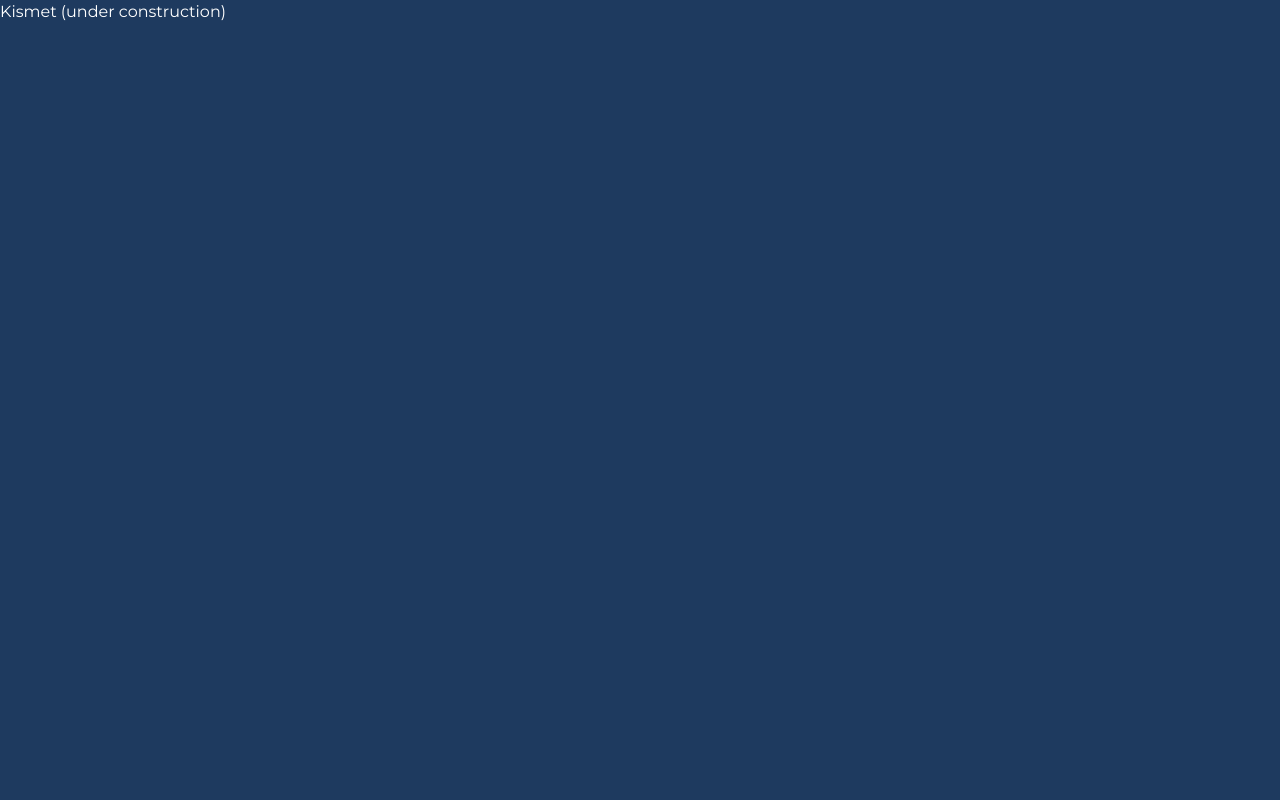
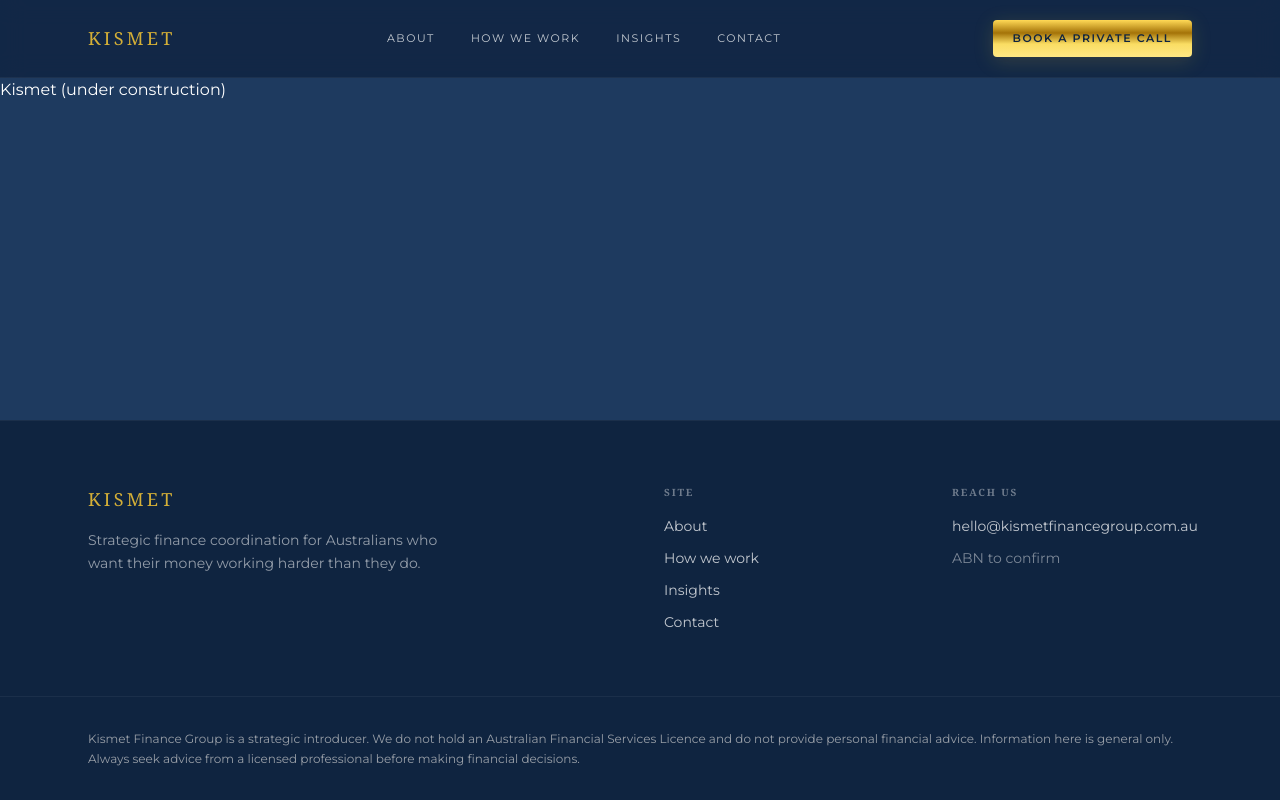
Before and after one commit to ktg-one/kismet, a Next.js app: page / in a window 1280 px wide. Built offline with nearby package versions, Linux system fonts and the light colour scheme.

Commit message:
feat: add SiteHeader, SiteFooter, ComplianceLine

```diff
--- a/app/layout.tsx
+++ b/app/layout.tsx
@@ -1,22 +1,24 @@
 import type { Metadata } from "next";
 import { Montserrat } from "next/font/google";
+import { SiteHeader } from "@/components/SiteHeader";
+import { SiteFooter } from "@/components/SiteFooter";
 import "./globals.css";
 
-const montserrat = Montserrat({
-  subsets: ["latin"],
-  display: "swap",
-  variable: "--font-montserrat",
-});
+const montserrat = Montserrat({ subsets: ["latin"], display: "swap", variable: "--font-montserrat" });
 
 export const metadata: Metadata = {
   title: "Kismet Finance Group",
-  description: "Strategic introductions for Australians who want their money to do more.",
+  description: "Strategic finance coordination for Australians.",
 };
 
 export default function RootLayout({ children }: { children: React.ReactNode }) {
   return (
     <html lang="en" className={montserrat.variable}>
-      <body className="font-sans">{children}</body>
+      <body className="font-sans bg-navy-deep text-white min-h-screen flex flex-col antialiased">
+        <SiteHeader />
+        <main className="flex-1">{children}</main>
+        <SiteFooter />
+      </body>
     </html>
   );
 }
--- /dev/null
+++ b/components/ComplianceLine.tsx
@@ -0,0 +1,7 @@
+export function ComplianceLine({ className = "" }: { className?: string }) {
+  return (
+    <p className={`text-xs text-neutral/70 leading-relaxed ${className}`}>
+      Kismet Finance Group is a strategic introducer. We do not hold an Australian Financial Services Licence and do not provide personal financial advice. Information here is general only. Always seek advice from a licensed professional before making financial decisions.
+    </p>
+  );
+}
--- /dev/null
+++ b/components/SiteFooter.tsx
@@ -0,0 +1,38 @@
+import Link from "next/link";
+import { ComplianceLine } from "./ComplianceLine";
+
+export function SiteFooter() {
+  return (
+    <footer className="mt-32 bg-navy-deep border-t border-white/5">
+      <div className="mx-auto max-w-6xl px-6 py-16 grid gap-12 md:grid-cols-4">
+        <div className="md:col-span-2">
+          <Link href="/" className="font-serif text-lg tracking-[0.18em] text-gold uppercase">Kismet</Link>
+          <p className="mt-4 text-sm text-white/55 max-w-sm leading-relaxed">
+            Strategic finance coordination for Australians who want their money working harder than they do.
+          </p>
+        </div>
+        <div>
+          <h4 className="text-[10px] uppercase tracking-[0.18em] text-white/40 mb-4">Site</h4>
+          <ul className="space-y-3 text-sm text-white/75">
+            <li><Link href="/about" className="hover:text-gold transition-colors">About</Link></li>
+            <li><Link href="/approach" className="hover:text-gold transition-colors">How we work</Link></li>
+            <li><Link href="/insights" className="hover:text-gold transition-colors">Insights</Link></li>
+            <li><Link href="/contact" className="hover:text-gold transition-colors">Contact</Link></li>
+          </ul>
+        </div>
+        <div>
+          <h4 className="text-[10px] uppercase tracking-[0.18em] text-white/40 mb-4">Reach us</h4>
+          <ul className="space-y-3 text-sm text-white/75">
+            <li><a href="mailto:hello@kismetfinancegroup.com.au" className="hover:text-gold transition-colors">hello@kismetfinancegroup.com.au</a></li>
+            <li className="text-white/45">ABN to confirm</li>
+          </ul>
+        </div>
+      </div>
+      <div className="border-t border-white/5">
+        <div className="mx-auto max-w-6xl px-6 py-8">
+          <ComplianceLine />
+        </div>
+      </div>
+    </footer>
+  );
+}
--- /dev/null
+++ b/components/SiteHeader.tsx
@@ -0,0 +1,33 @@
+import Link from "next/link";
+
+const NAV = [
+  { href: "/about", label: "About" },
+  { href: "/approach", label: "How we work" },
+  { href: "/insights", label: "Insights" },
+  { href: "/contact", label: "Contact" },
+];
+
+export function SiteHeader() {
+  return (
+    <header className="sticky top-0 z-50 bg-navy-deep/80 backdrop-blur-md border-b border-white/5">
+      <div className="mx-auto max-w-6xl px-6 py-5 flex items-center justify-between gap-6">
+        <Link href="/" className="font-serif text-lg tracking-[0.18em] text-gold uppercase">
+          Kismet
+        </Link>
+        <nav className="hidden md:flex items-center gap-9 text-[11px] uppercase tracking-[0.14em] text-white/75">
+          {NAV.map((item) => (
+            <Link key={item.href} href={item.href} className="hover:text-gold transition-colors">
+              {item.label}
+            </Link>
+          ))}
+        </nav>
+        <Link
+          href="/contact"
+          className="text-[11px] uppercase tracking-[0.14em] font-semibold px-5 py-2.5 rounded-sm bg-gold-gradient text-navy-deep shadow-[0_4px_20px_rgba(212,175,55,0.18)] hover:shadow-[0_6px_24px_rgba(212,175,55,0.32)] transition-shadow"
+        >
+          Book a private call
+        </Link>
+      </div>
+    </header>
+  );
+}
```
